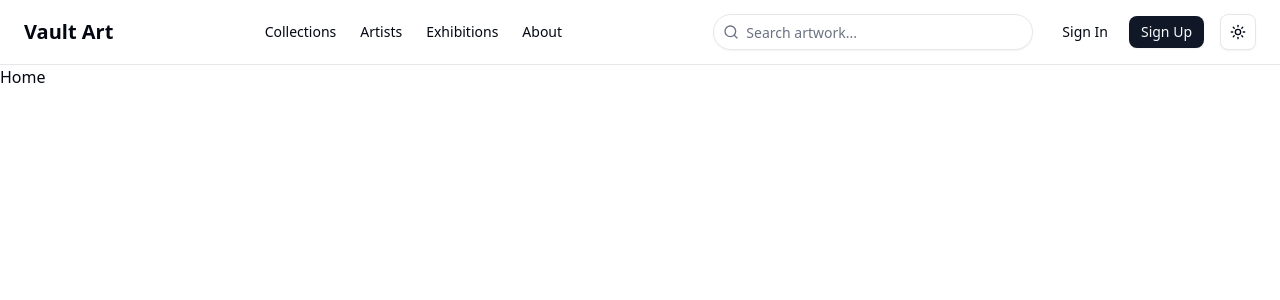
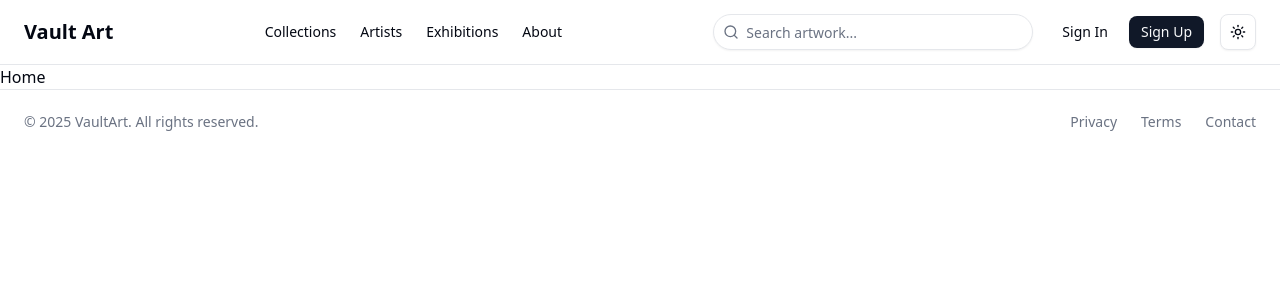
Before and after one commit to delafug-dev/vault-art-front, a Next.js app: page / in a window 1280 px wide. Shown: the top 300 px of the page. Built offline with nearby package versions, Linux system fonts and the light colour scheme.

Commit message:
created Footer

```diff
--- a/src/app/layout.tsx
+++ b/src/app/layout.tsx
@@ -4,6 +4,7 @@
 import AuthProvider from "@/modules/core/providers/SessionProvider";
 import {ThemeProvider} from "@/modules/core/providers/ThemeProvider";
 import Header from "@/modules/core/components/Header/Header";
+import Footer from "@/modules/core/components/Footer/Footer";
 
 const geistSans = Geist({
   variable: "--font-geist-sans",
@@ -47,6 +48,8 @@
               <main className="">
                 {children}
               </main>
+              <Footer/>
+
           </ThemeProvider>
       </AuthProvider>
       </body>
--- a/src/modules/artwork/components/HomePage/Home.tsx
+++ b/src/modules/artwork/components/HomePage/Home.tsx
@@ -1,7 +1,7 @@
 
 const HomePage = () => {
     return (
-        <div className="flex min-h-screen flex-col">
+        <div className="flex flex-col">
             <h1>Home</h1>
         </div>
     )
--- /dev/null
+++ b/src/modules/core/components/Footer/Footer.tsx
@@ -0,0 +1,29 @@
+'use client'
+import Link from "next/link"
+
+const Footer = () => {
+
+    return (
+        <footer className="border-t bg-card py-6 md:py-0">
+            <div className="container flex flex-col items-center justify-between gap-4 px-4 md:h-16 md:flex-row md:px-6">
+                <p className="text-sm text-muted-foreground">
+                    &copy; {new Date().getFullYear()} VaultArt. All rights reserved.
+                </p>
+                <nav className="flex gap-4 sm:gap-6">
+                    <Link href="#" className="text-sm text-muted-foreground hover:underline underline-offset-4">
+                        Privacy
+                    </Link>
+                    <Link href="#" className="text-sm text-muted-foreground hover:underline underline-offset-4">
+                        Terms
+                    </Link>
+                    <Link href="#" className="text-sm text-muted-foreground hover:underline underline-offset-4">
+                        Contact
+                    </Link>
+                </nav>
+            </div>
+        </footer>
+    )
+
+}
+
+export default Footer
```
